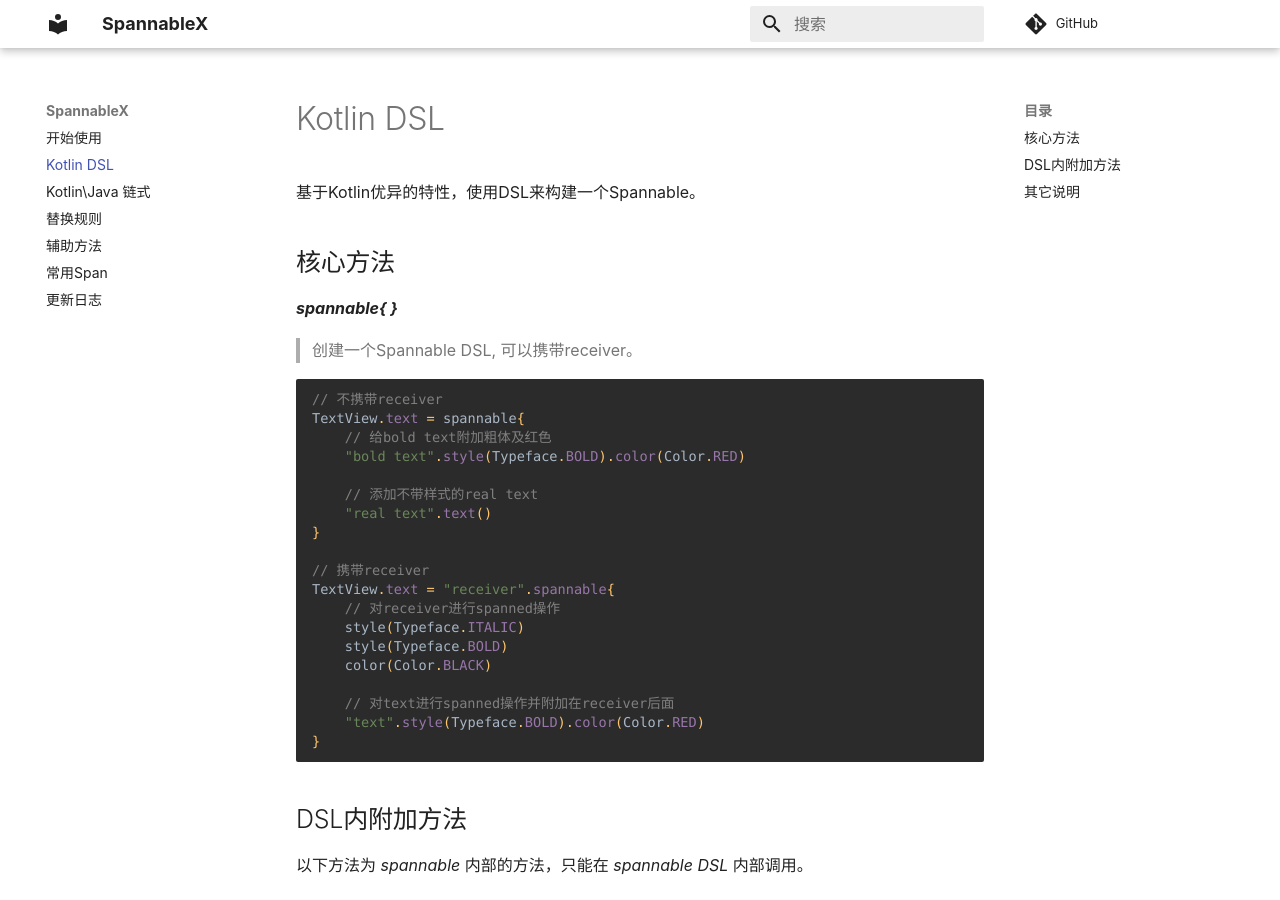
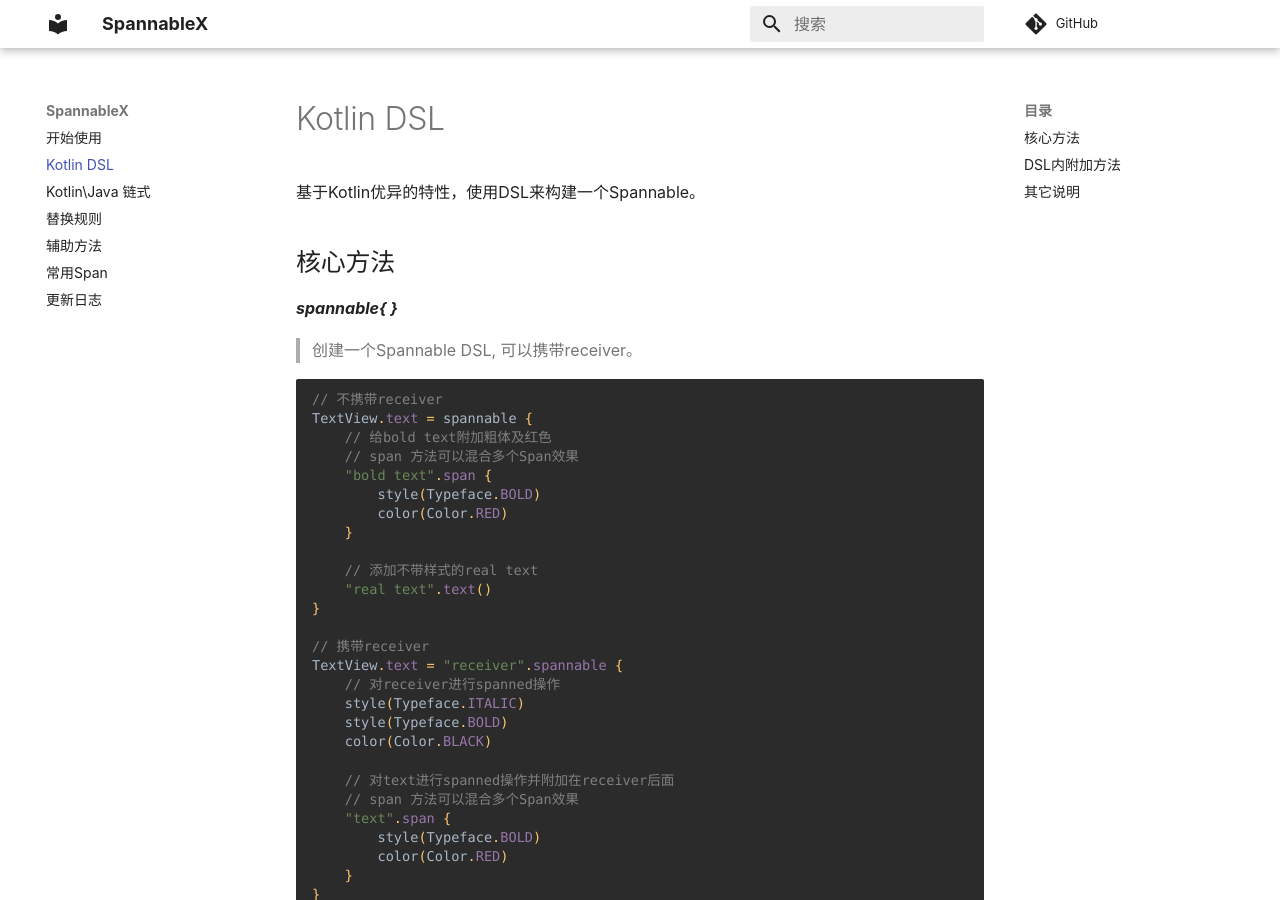
Before and after one commit to TxcA/SpannableX, an MkDocs documentation site: the page built from docs/dsl.md, in a window 1280 px wide and 900 px high. Built offline with MkDocs 1.6.1 and Material for MkDocs 9.7.7, drawn with Linux system fonts in a browser that asks for light colours; comment, search, counter and statistics services are not loaded.

Commit message:
update docs

````diff
--- a/docs/dsl.md
+++ b/docs/dsl.md
@@ -9,23 +9,31 @@
 
 ``` kotlin
 // 不携带receiver
-TextView.text = spannable{
+TextView.text = spannable {
     // 给bold text附加粗体及红色
-    "bold text".style(Typeface.BOLD).color(Color.RED)
+    // span 方法可以混合多个Span效果
+    "bold text".span {
+        style(Typeface.BOLD)
+        color(Color.RED)
+    }
 
     // 添加不带样式的real text
     "real text".text()
 }
 
 // 携带receiver
-TextView.text = "receiver".spannable{
+TextView.text = "receiver".spannable {
     // 对receiver进行spanned操作
     style(Typeface.ITALIC)
     style(Typeface.BOLD)
     color(Color.BLACK)
 
     // 对text进行spanned操作并附加在receiver后面
-    "text".style(Typeface.BOLD).color(Color.RED)
+    // span 方法可以混合多个Span效果
+    "text".span {
+        style(Typeface.BOLD)
+        color(Color.RED)
+    }
 }
 ```
 
@@ -39,7 +47,7 @@
   > 添加一段不附加效果的文本
 
   ``` kotlin
-  TextView.text = spannable{
+  TextView.text = spannable {
   	"this is real text.".text()
   }
   ```
@@ -49,11 +57,11 @@
   > 添加一个需要混合span的DSL
 
   ``` kotlin
-  TextView.text = spannable{
+  TextView.text = spannable {
   	"color text.".color(Color.RED)
 
   	// span 方法可以混合多个Span效果
-  	"mix text.".span{
+  	"mix text.".span {
   		style(Typeface.ITALIC and Typeface.BOLD)
   		color(Color.RED)
   	}
@@ -69,7 +77,7 @@
   > 若无receiver，就直接对当前DSL内进行换行。
 
   ``` kotlin
-  TextView.text = spannable{
+  TextView.text = spannable {
   	// 在文本末尾添加换行符，并返回文本
   	"this is real text.".newline().color(Color.RED)
 
````
